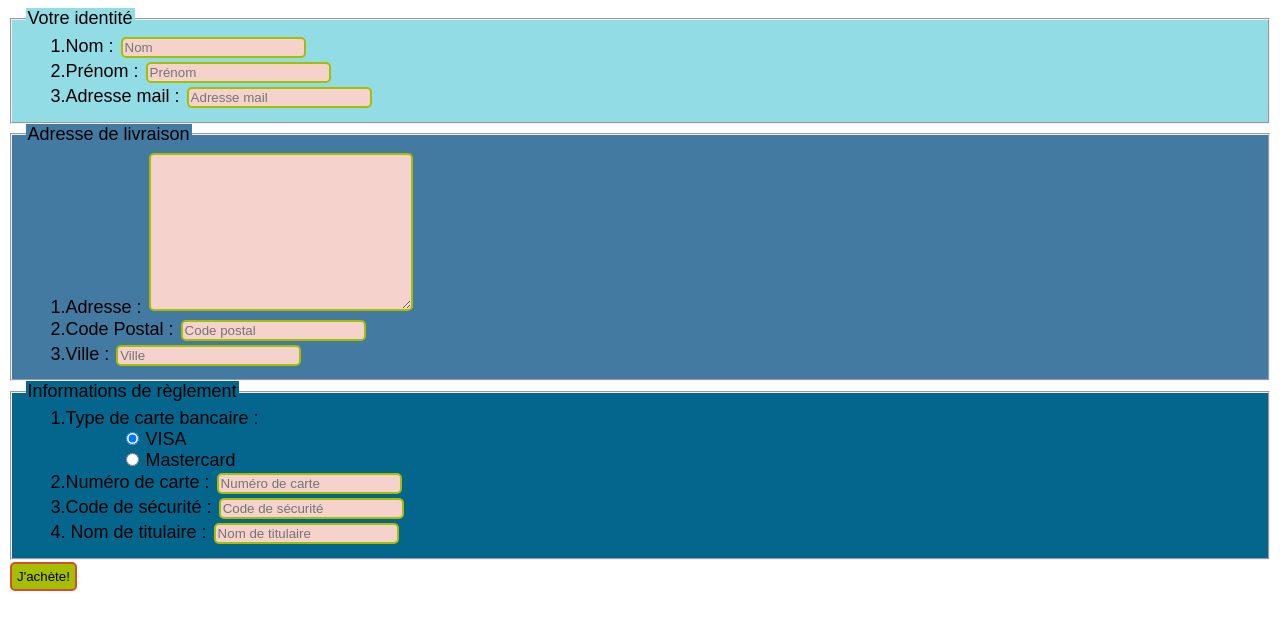
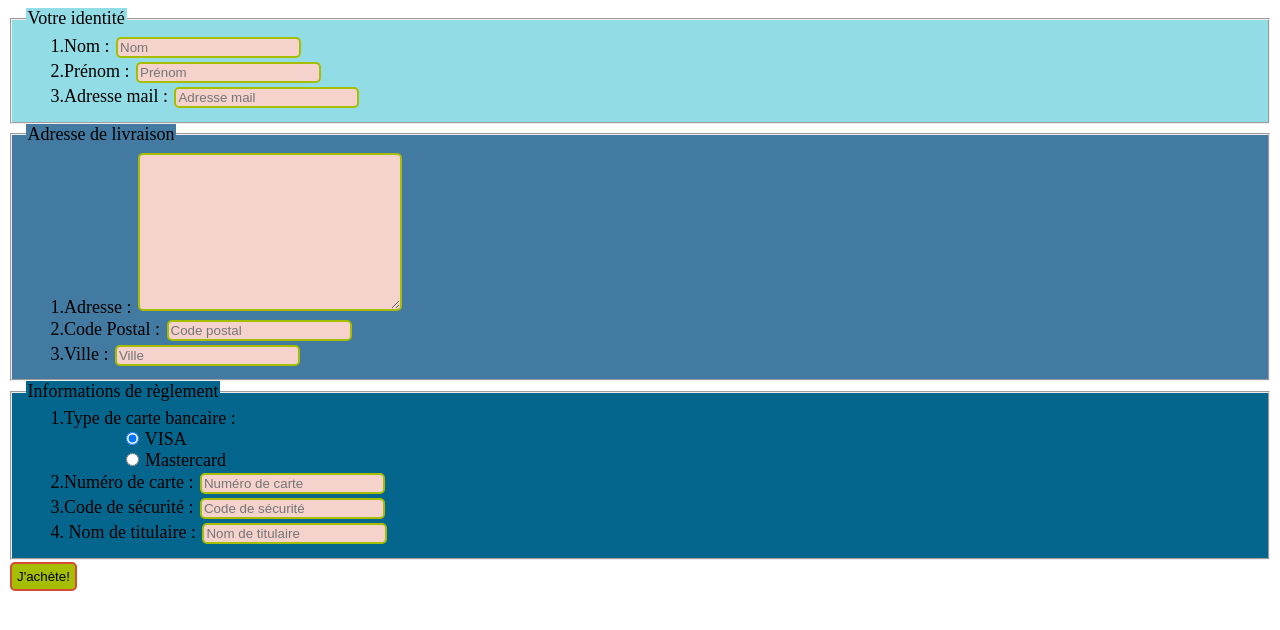
Before and after one commit to basdau92/HTML-exercices-BD, a PHP site: page /Part2_Exercice_HTML_6.html in a window 1280 px wide. Shown: the top 630 px of the page. Run offline with PHP 8.4, Linux system fonts and the light colour scheme.

Commit message:
Exercice Part2 - Ex6

```diff
--- a/Part2_Exercice_HTML_6.css
+++ b/Part2_Exercice_HTML_6.css
@@ -1,6 +1,6 @@
 /*Body*/
 body{
-    font-family: Arial, Helvetica, sans-serif;
+    ont-family: Arial, Helvetica, sans-serif;
     font-size: 18px;
 }
 
```
